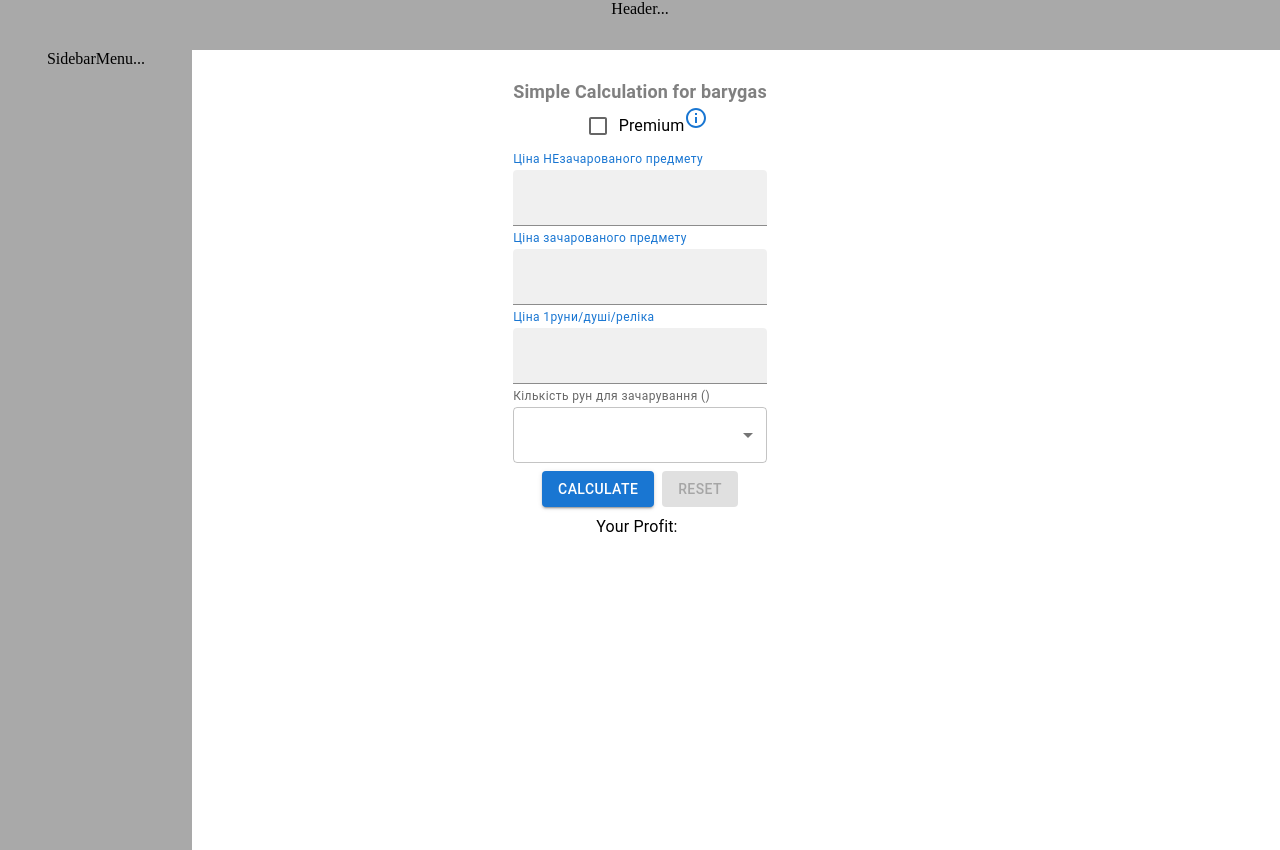
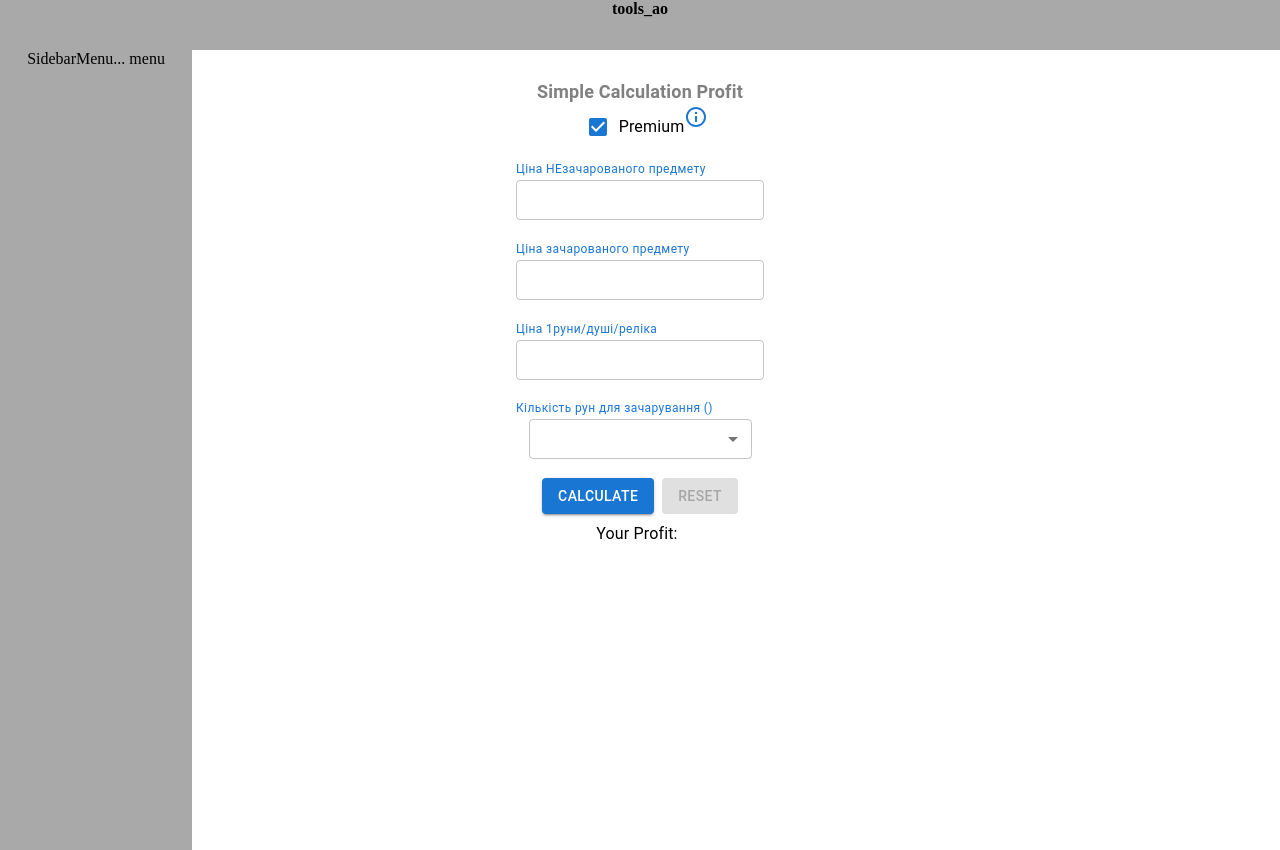
Before and after one commit to pilgr1m/tools_ao, a React (Create React App) app: page / in a window 1280 px wide. Built offline with nearby package versions, Linux system fonts and the light colour scheme.

Commit message:
3_Bugfix_updated_view_and_render
• fix checkbox, key in textField, updated view of inputs. Added reset. Added some validate

```diff
--- a/src/components/Calculation/CheckboxForCalc.tsx
+++ b/src/components/Calculation/CheckboxForCalc.tsx
@@ -1,20 +1,16 @@
 import React, { FC } from 'react'
 import { Controller } from 'react-hook-form'
-import { Checkbox, Container, FormControlLabel, IconButton, Tooltip } from '@mui/material'
+import { Checkbox, Container, FormControlLabel, Tooltip } from '@mui/material'
 import InfoOutlinedIcon from '@mui/icons-material/InfoOutlined'
 
 // TODO fix any
 type Props = {
-  key: string,
   name: string,
-  value?: boolean
   control: any,
 }
 
 export const CheckboxForCalc: FC<Props> = ({
-  key,
   name,
-  value,
   control,
 }) => {
   const tooltipTittle = 'З Премом по ордеру на продаж -4,5%, без -7,5%'
@@ -22,24 +18,17 @@ export const CheckboxForCalc: FC<Props> = ({
   return (
     <>
       <Controller
-        key={key}
         name={name}
         control={control}
+        defaultValue
         render={({ field }) => (
-          <Container sx={{ ml: 1 }}>
+          <Container sx={{ ml: 1, fontSize: 10 }}>
             <FormControlLabel
               control={(
-                <>
-                  {/* <Tooltip title={tooltipTittle} placement="top"> */}
-                  {/*  <InfoOutlinedIcon color="primary" /> */}
-                  {/* </Tooltip> */}
-                  <Checkbox
-                    value={value}
-                    checked={field.value}
-                    onChange={(e) => field.onChange(e.target.checked)}
-                  />
-
-                </>
+                <Checkbox
+                  checked={field.value}
+                  onChange={(e) => field.onChange(e.target.checked)}
+                />
               )}
               label="Premium"
               labelPlacement="end"
--- a/src/components/Calculation/SelectForCalc.tsx
+++ b/src/components/Calculation/SelectForCalc.tsx
@@ -1,19 +1,16 @@
 import React, { FC } from 'react'
-import { FormHelperText, MenuItem, Select } from '@mui/material'
+import { Container, FormHelperText, MenuItem, Select } from '@mui/material'
 import { runesByItem } from '../../data'
 import { Controller } from 'react-hook-form'
-import { uniqueId } from 'lodash'
 
 // TODO fix any
 type Props = {
-  key: string,
   name: string,
   control: any,
   label: string,
 }
 
 export const SelectForCalc: FC<Props> = ({
-  key,
   name,
   control,
   label,
@@ -23,17 +20,22 @@ export const SelectForCalc: FC<Props> = ({
   return (
     <>
       <Controller
-        key={key}
         name={name}
         control={control}
-        defaultValue={null}
-        render={({ field: { onChange, value }, fieldState: { error } }) => (
-          <>
-            <FormHelperText>{label} <span>({value})</span></FormHelperText>
+        defaultValue=""
+        render={({ field: { onChange, value }, fieldState: { error } }) => {
+          console.log('error: ', error)
+
+          return (
+            <Container sx={{ mt: 1, minWidth: 223 }}>
+              <FormHelperText sx={{ color: '#1976DB' }}>{label} (<b>{value}</b>)</FormHelperText>
               <Select
+                sx={{ width: 223 }}
+                size="small"
                 onChange={onChange}
                 error={!!error}
               >
+                <MenuItem value=""><em>None</em></MenuItem>
                 {
                   runesByItem.map((item) => (
                     <MenuItem key={item.label} value={item.value}>
@@ -42,10 +44,13 @@ export const SelectForCalc: FC<Props> = ({
                   ))
                 }
               </Select>
-          </>
-        )}
-        rules={{ required: 'Required' }}
+              <FormHelperText sx={{ ml: 1.5, color: '#D32F2F' }}>{error ? error.message : null}</FormHelperText>
+            </Container>
+          )
+        }}
+        rules={{ required: '* Виберіть значення' }}
       />
+
     </>
   )
 }
--- a/src/components/Calculation/SimpleFormCalculation.tsx
+++ b/src/components/Calculation/SimpleFormCalculation.tsx
@@ -1,7 +1,7 @@
-import React, { FC, useMemo, useState } from 'react'
+import React, { FC, Fragment, useEffect, useState } from 'react'
 import { Button, Container, Typography } from '@mui/material'
 import { useForm } from 'react-hook-form'
-import { prices } from '../../data'
+import { countRunes, premium, prices } from '../../data'
 import { CheckboxForCalc } from './CheckboxForCalc'
 import { SelectForCalc } from './SelectForCalc'
 import { TextFieldForCalc } from './TextFieldForCalc'
@@ -12,17 +12,17 @@ type Props = {
 }
 type stateType = {
   countRunes: number,
-  premium?: boolean,
-  priceNormalItem: string,
-  priceOneRune: string,
-  priceUpgradeItem: string,
+  premium: boolean,
+  priceNormalItem: number,
+  priceOneRune: number,
+  priceUpgradeItem: number,
 }
 
 interface IFormInputs {
-  premium?: boolean,
-  priceNormalItem: string,
-  priceUpgradeItem: string,
-  priceOneRune: string,
+  premium: boolean,
+  priceNormalItem: number,
+  priceUpgradeItem: number,
+  priceOneRune: number,
   countRunes: number,
 }
 
@@ -33,20 +33,55 @@ export const SimpleFormCalculation: FC<Props> = () => {
 
   const onSubmit = (data:IFormInputs) => {
     console.log(data)
-    setState(data)
+
+    const updatedData = {
+      ...data,
+      priceNormalItem: Number(data.priceNormalItem),
+      priceUpgradeItem: Number(data.priceUpgradeItem),
+      priceOneRune: Number(data.priceOneRune),
+    }
+
+    setState(updatedData)
+  }
+
+  // const generateProfit = useMemo(() => {
+  //   if (!state) return '--'
+  //
+  //   const priceAllRunes = Number(state.countRunes) * Number(state.priceOneRune)
+  //   const ourPriceUpgradeItem = priceAllRunes + Number(state.priceNormalItem)
+  //   const result = (Number(state.priceUpgradeItem) - ourPriceUpgradeItem) * 0.955
+  //
+  //   return setProfit(Number((result.toFixed(2))))
+  // }, [state])
+
+  const generateProfit = () => {
+    if (!state) return null
+    const percent = state.premium ? 0.955 : 0.925
+    const priceAllRunes = state.countRunes * state.priceOneRune
+    const ourPriceUpgradeItem = priceAllRunes + state.priceNormalItem
+    const result = Math.floor((state.priceUpgradeItem - ourPriceUpgradeItem) * percent)
+
+    return setProfit(result)
+  }
+
+  useEffect(() => {
+    console.log('useEFFECT')
+    generateProfit()
+  }, [state])
+
+  const handleReset = () => {
+    setState(null)
+    setProfit(null)
+
+    reset({
+      priceNormalItem: undefined,
+      priceUpgradeItem: undefined,
+      priceOneRune: undefined,
+      countRunes: undefined,
+    })
   }
 
   console.log('state: ', state)
-
-  const generateProfit = useMemo(() => {
-    if (!state) return '--'
-
-    const priceAllRunes = Number(state.countRunes) * Number(state.priceOneRune)
-    const ourPriceUpgradeItem = priceAllRunes + Number(state.priceNormalItem)
-    const result = (Number(state.priceUpgradeItem) - ourPriceUpgradeItem) * 0.955
-
-    return setProfit(Number((result.toFixed(2))))
-  }, [state])
 
   return (
     <div style={{ marginTop: 20, display: 'flex', justifyContent: 'center', alignItems: 'center' }}>
@@ -56,53 +91,43 @@ export const SimpleFormCalculation: FC<Props> = () => {
       >
         {/* header */}
         <Typography sx={{ mt: 1, fontSize: 18, fontWeight: 700, color: 'grey' }}>
-          Simple Calculation for barygas
+          Simple Calculation Profit
         </Typography>
 
         {/* body */}
+        <CheckboxForCalc
+          name={premium.name}
+          control={control}
+        />
+
         {
-          prices.map((el) => {
-            if (el.name === 'premium') {
-              return (
-                <CheckboxForCalc
-                  key={uniqueId(`key_${el.name}_`)}
-                  name={el.name}
-                  value={el.premium}
-                  control={control}
-                />
-              )
-            }
-
-            if (el.name === 'countRunes') {
-              return (
-                <SelectForCalc
-                  key={uniqueId(`key_${el.name}_`)}
-                  name={el.name}
-                  control={control}
-                  label={el.label}
-                />
-              )
-            }
-
-            return (
+          prices.map((el) => (
+            <Fragment key={uniqueId(`key_${el.name}_`)}>
               <TextFieldForCalc
-                key={uniqueId(`key_${el.name}_`)}
+                // key={uniqueId(`key_${el.name}_`)}
                 name={el.name}
                 control={control}
                 label={el.label}
               />
-            )
-          })
+            </Fragment>
+
+          ))
         }
+        <SelectForCalc
+          name={countRunes.name}
+          control={control}
+          label={countRunes.label}
+        />
 
-        <Container sx={{ mt: 1 }}>
+        {/* footer */}
+        <Container sx={{ mt: 2 }}>
           <Button sx={{ mr: 1 }} type="submit" variant="contained" color="primary">
             Calculate
           </Button>
+
           <Button
             variant="contained"
-            // onClick={() => setState(null)}
-            onClick={() => reset}
+            onClick={handleReset}
             type="button"
             disabled={state === null}
           >
@@ -110,7 +135,6 @@ export const SimpleFormCalculation: FC<Props> = () => {
           </Button>
         </Container>
 
-        {/* footer */}
         <Typography sx={{ mt: 1 }}>
           Your Profit:
           <span style={{ color: `${(profit === null || profit < 0) ? 'red' : 'green'}`, marginLeft: 6 }}>
--- a/src/components/Calculation/TextFieldForCalc.tsx
+++ b/src/components/Calculation/TextFieldForCalc.tsx
@@ -1,18 +1,14 @@
 import React, { FC } from 'react'
 import { Controller } from 'react-hook-form'
-import { FormHelperText, TextField } from '@mui/material'
-import { uniqueId } from 'lodash'
+import { Container, FormHelperText, TextField } from '@mui/material'
 
 type Props = {
-  key: string,
   name: string,
   control: any,
   label: string,
-
 }
 
 export const TextFieldForCalc: FC<Props> = ({
-  key,
   name,
   control,
   label,
@@ -21,18 +17,18 @@ export const TextFieldForCalc: FC<Props> = ({
 
   return (
     <>
+      <Container sx={{ height: 80 }}>
         <Controller
-        key={key}
           name={name}
           control={control}
           defaultValue=""
           render={({ field: { onChange, value }, fieldState: { error } }) => (
             <>
-            <FormHelperText sx={{ color: '#1976d2' }}>{label}</FormHelperText>
+              <FormHelperText sx={{ color: '#1976d2', mt: 1.5 }}>{label}</FormHelperText>
               <TextField
+                size="small"
                 type="number"
-              // label={label}
-              variant="filled"
+                variant="outlined"
                 value={value}
                 onChange={onChange}
                 error={!!error}
@@ -41,8 +37,13 @@ export const TextFieldForCalc: FC<Props> = ({
             </>
 
           )}
-        rules={{ required: 'Required' }}
+          rules={{
+            required: '* Невірне значення',
+            min: { value: 1, message: '* Мін.1' },
+            max: { value: 1_000_000_000, message: '* Макс. 1мрд' },
+          }}
         />
+      </Container>
     </>
   )
 }
--- a/src/components/Header.tsx
+++ b/src/components/Header.tsx
@@ -11,7 +11,7 @@ export const Header: FC<Props> = () => {
     <div
       style={{ height: 50, backgroundColor: 'darkgrey' }}
     >
-      Header...
+      <b>tools_ao</b>
     </div>
   )
 }
--- a/src/components/SidebarMenu.tsx
+++ b/src/components/SidebarMenu.tsx
@@ -17,6 +17,7 @@ export const SidebarMenu: FC<Props> = () => {
       }}
     >
       SidebarMenu...
+      menu
     </div>
   )
 }
--- a/src/data/datasForCalculation.ts
+++ b/src/data/datasForCalculation.ts
@@ -8,9 +8,21 @@ export const runesByItem: runeByItemType[] = [
 ]
 
 export const prices: pricesType[] = [
-  { name: 'premium', id: 'premium', label: 'Premium', premium: true },
   { name: 'priceNormalItem', id: 'priceNormalItem', label: 'Ціна НЕзачарованого предмету' },
   { name: 'priceUpgradeItem', id: 'priceUpgradeItem', label: 'Ціна зачарованого предмету' },
   { name: 'priceOneRune', id: 'priceOneRune', label: 'Ціна 1руни/душі/реліка' },
-  { name: 'countRunes', id: 'countRunes', label: 'Кількість рун для зачарування', data: runesByItem },
 ]
+
+export const premium: pricesType = {
+  name: 'premium',
+  id: 'premium',
+  label: 'Premium',
+  premium: true,
+}
+
+export const countRunes: pricesType = {
+  name: 'countRunes',
+  id: 'countRunes',
+  label: 'Кількість рун для зачарування',
+  data: runesByItem,
+}
```
Lines whose indentation alone changed are shown as unchanged.
